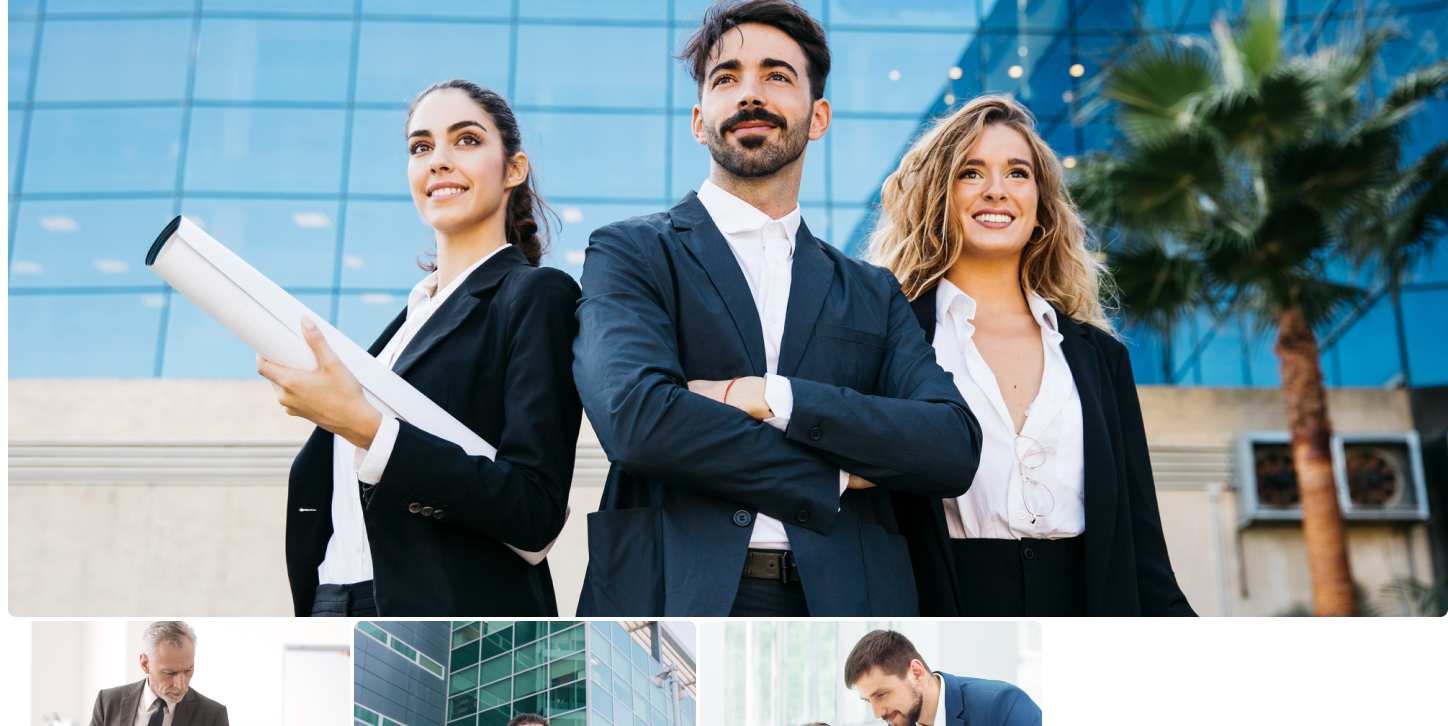
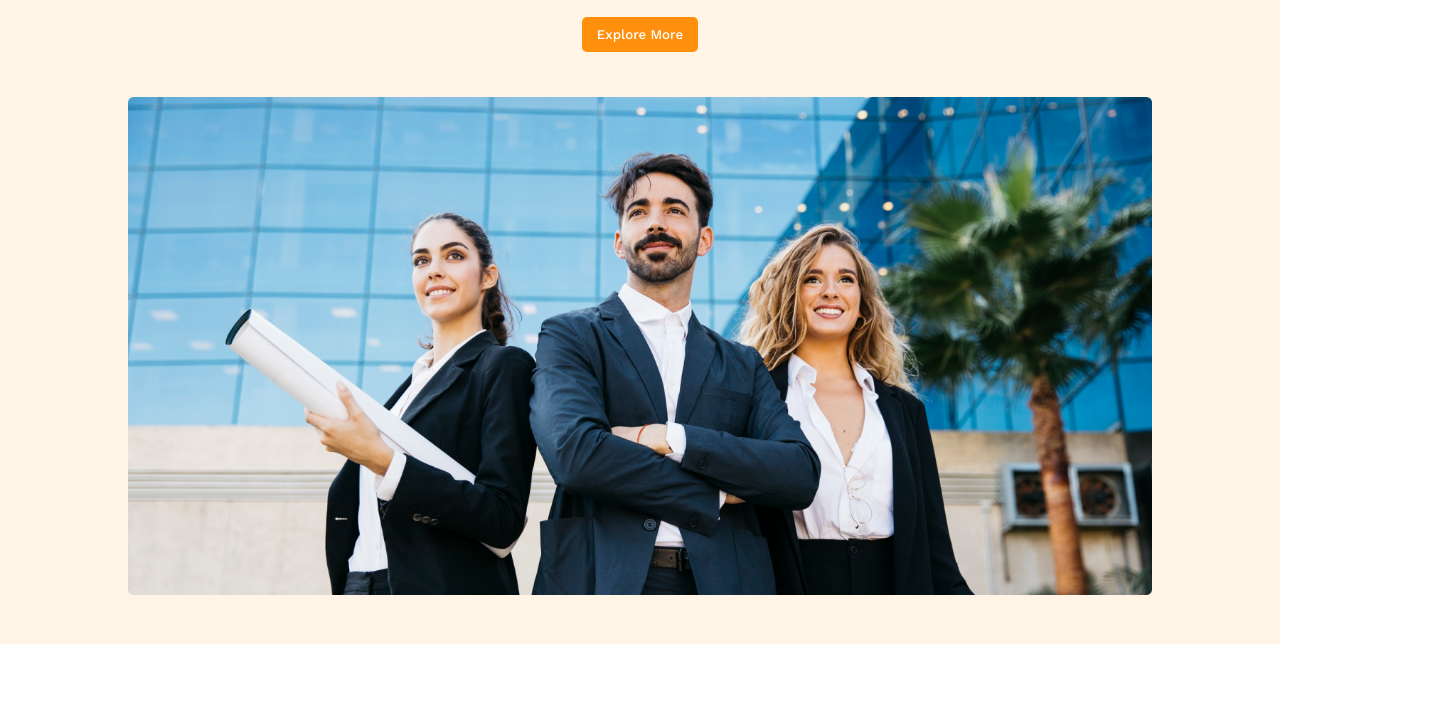
Before and after one commit to rabbaniborhan/G3-Architect, a plain HTML site: page index.html in a window 1280 px wide. Shown: the part 358-1084 px from the top of the page, 1448 px wide, since content can reach past the window. Drawn offline with nearby package versions, Linux system fonts and the light colour scheme; the site is published under a folder, as on GitHub Pages, so addresses that start at the root find nothing; a web font is replaced by a local one.

Commit message:
codding done

```diff
--- a/index.html
+++ b/index.html
@@ -5,7 +5,7 @@
     <meta http-equiv="X-UA-Compatible" content="IE=edge">
     <meta name="viewport" content="width=device-width, initial-scale=1.0">
     <title>G3-Architects</title>
-    <link rel="stylesheet" href="/style/styles.css">
+    <link rel="stylesheet" href="./style/styles.css">
 
     <link rel="stylesheet" href="https://cdnjs.cloudflare.com/ajax/libs/font-awesome/6.2.1/css/fontawesome.min.css" integrity="sha512-giQeaPns4lQTBMRpOOHsYnGw1tGVzbAIHUyHRgn7+6FmiEgGGjaG0T2LZJmAPMzRCl+Cug0ItQ2xDZpTmEc+CQ==" crossorigin="anonymous" referrerpolicy="no-referrer" />
 </head>
--- a/style/styles.css
+++ b/style/styles.css
@@ -516,7 +516,8 @@ margin-top: 10px;
         width: 80%;
     }
     .testimonials{
-        width: 100%;
+        width: 100%
+        ;
     }
 
 
```
